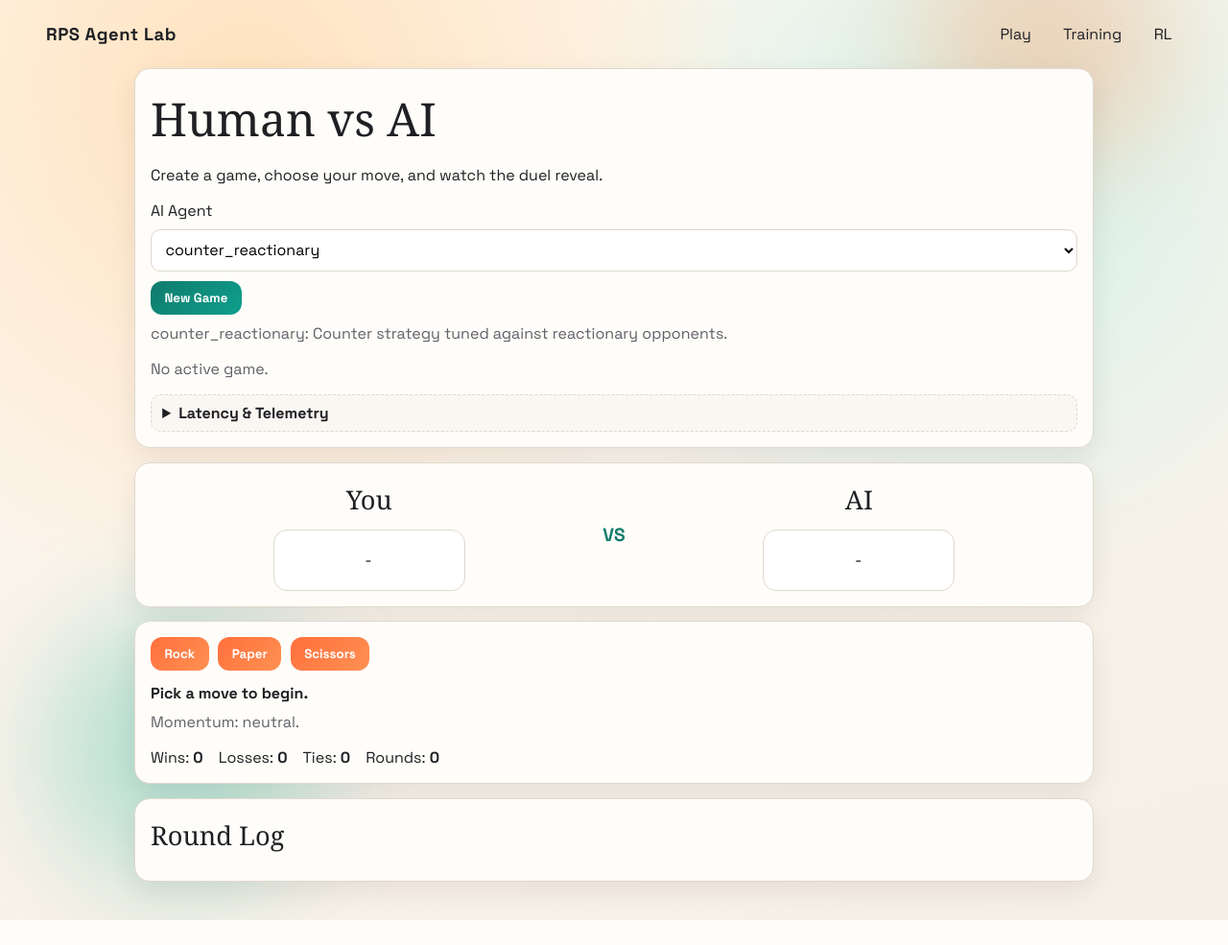
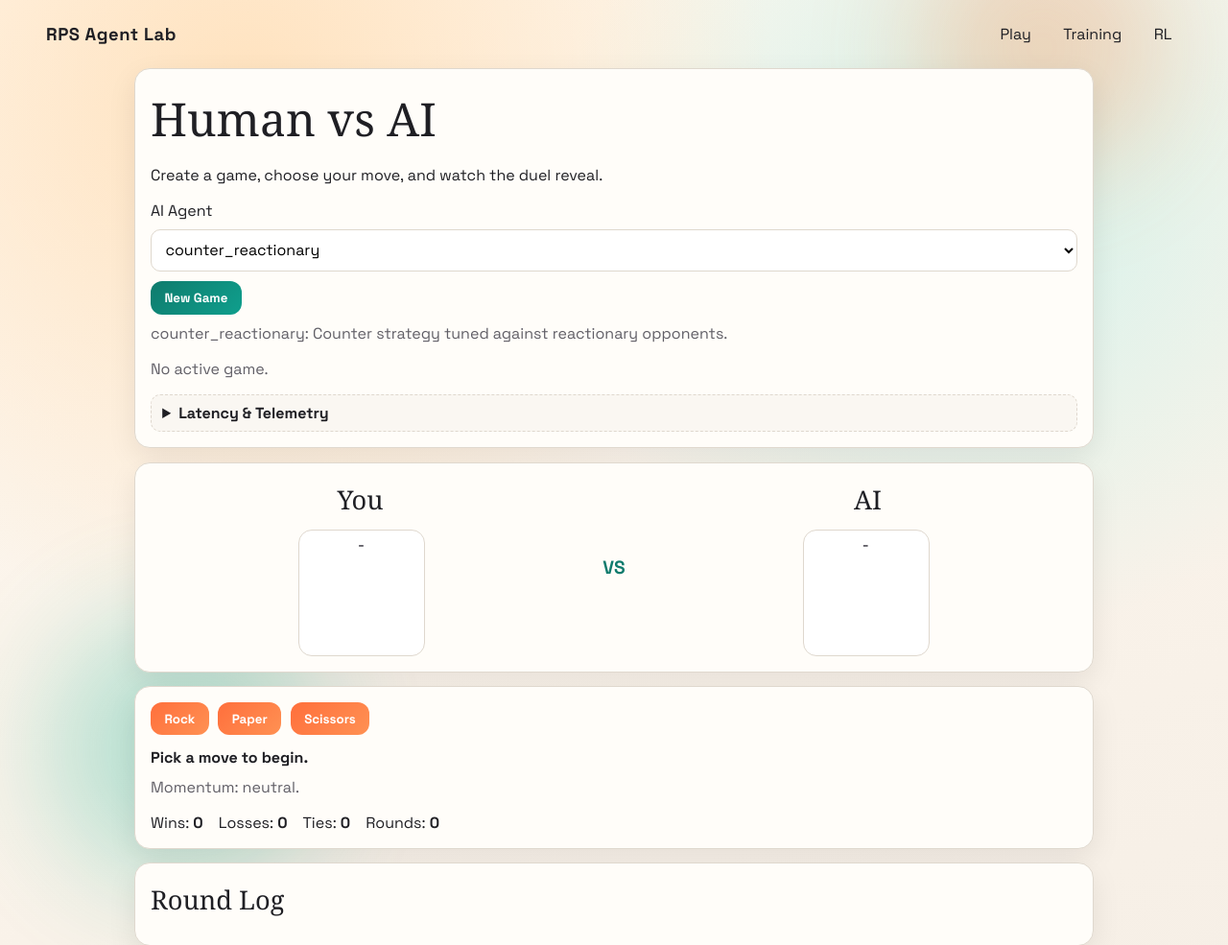
Before and after one commit to davidabelin/rps, a Flask app: page /play in a window 1280 px wide. Shown: the top 985 px of the page at 96% size. Before the commit the page ends 959 px from the top, so only its background shows below. Run offline with Flask 3, Linux system fonts and the light colour scheme; data that the repository does not hold is empty; some web fonts are replaced.

Commit message:
Enhance game UI with history tracking and clash effects; update player and AI action displays

```diff
--- a/rps_web/static/css/theme.css
+++ b/rps_web/static/css/theme.css
@@ -224,6 +224,58 @@ input[type="number"] {
   text-align: center;
 }
 
+.fighter-lane {
+  display: flex;
+  align-items: center;
+  justify-content: center;
+  gap: 0.2rem;
+  min-height: 132px;
+}
+
+.fighter-lane-player {
+  justify-content: flex-end;
+}
+
+.fighter-lane-ai {
+  justify-content: flex-start;
+}
+
+.history-strip {
+  display: flex;
+  align-items: center;
+  min-height: 72px;
+  max-width: 280px;
+}
+
+.history-strip.player {
+  flex-direction: row-reverse;
+  justify-content: flex-start;
+}
+
+.history-strip.ai {
+  justify-content: flex-start;
+}
+
+.history-icon {
+  width: 58px;
+  height: 58px;
+  border-radius: 12px;
+  border: 1px solid rgba(223, 216, 206, 0.75);
+  background: rgba(255, 255, 255, 0.86);
+  box-shadow: 0 4px 12px rgba(22, 18, 12, 0.08);
+  margin-inline-start: -14px;
+  transition: transform 220ms ease, opacity 220ms ease;
+  overflow: hidden;
+}
+
+.history-strip .history-icon:first-child {
+  margin-inline-start: 0;
+}
+
+.history-icon.latest {
+  box-shadow: 0 6px 18px rgba(15, 123, 109, 0.18);
+}
+
 .action-chip {
   margin: 0 auto;
   width: min(200px, 100%);
@@ -243,6 +295,23 @@ input[type="number"] {
   transform: translateY(-3px) scale(1.02);
 }
 
+.icon-chip {
+  width: 132px;
+  max-width: 132px;
+  height: 132px;
+  padding: 0.25rem;
+}
+
+.gesture-svg {
+  width: 100%;
+  height: 100%;
+}
+
+.idle-mark {
+  font-size: 1.8rem;
+  line-height: 1;
+}
+
 .action-chip.idle {
   color: var(--muted);
 }
@@ -256,6 +325,63 @@ input[type="number"] {
   font-weight: 700;
   font-size: 1.2rem;
   color: var(--accent);
+}
+
+.versus-wrap {
+  position: relative;
+  display: grid;
+  place-items: center;
+  min-width: 60px;
+}
+
+.clash-fx {
+  position: absolute;
+  width: 74px;
+  height: 74px;
+  border-radius: 999px;
+  border: 3px solid rgba(255, 111, 60, 0.75);
+  box-shadow: 0 0 0 0 rgba(255, 111, 60, 0.45);
+  opacity: 0;
+  pointer-events: none;
+}
+
+.clash-fx.active {
+  animation: clashRing 420ms ease-out 1;
+}
+
+.action-chip.winner-flash {
+  animation: winnerFlash 240ms ease-in-out 2;
+}
+
+@keyframes clashRing {
+  0% {
+    opacity: 0;
+    transform: scale(0.4);
+    box-shadow: 0 0 0 0 rgba(255, 111, 60, 0.5);
+  }
+  20% {
+    opacity: 1;
+  }
+  100% {
+    opacity: 0;
+    transform: scale(1.35);
+    box-shadow: 0 0 0 20px rgba(255, 111, 60, 0);
+  }
+}
+
+@keyframes winnerFlash {
+  0% {
+    transform: translateY(0) scale(1);
+    filter: brightness(1);
+  }
+  40% {
+    transform: translateY(-4px) scale(1.08);
+    filter: brightness(1.2);
+  }
+  100% {
+    transform: translateY(0) scale(1);
+    filter: brightness(1);
+  }
 }
 
 .outcome {
@@ -461,6 +587,31 @@ input[type="number"] {
     text-align: center;
   }
 
+  .fighter-lane {
+    justify-content: center;
+  }
+
+  .fighter-lane-player,
+  .fighter-lane-ai {
+    justify-content: center;
+  }
+
+  .history-strip {
+    max-width: 180px;
+  }
+
+  .history-icon {
+    width: 42px;
+    height: 42px;
+    margin-inline-start: -10px;
+  }
+
+  .icon-chip {
+    width: 104px;
+    height: 104px;
+    max-width: 104px;
+  }
+
   .train-form {
     grid-template-columns: 1fr;
   }
--- a/rps_web/static/js/play.js
+++ b/rps_web/static/js/play.js
@@ -9,8 +9,11 @@
   const latencyTelemetryToggle = document.getElementById("latencyTelemetryToggle");
   const latencyDebugToggle = document.getElementById("latencyDebugToggle");
   const momentumStatus = document.getElementById("momentumStatus");
+  const clashFx = document.getElementById("clashFx");
   const playerActionEl = document.getElementById("playerAction");
   const aiActionEl = document.getElementById("aiAction");
+  const playerHistoryEl = document.getElementById("playerHistory");
+  const aiHistoryEl = document.getElementById("aiHistory");
   const outcomeBanner = document.getElementById("outcomeBanner");
   const winsEl = document.getElementById("wins");
   const lossesEl = document.getElementById("losses");
@@ -27,10 +30,15 @@
   let activeModelSummary = "none";
   let latencyTelemetryEnabled = false;
   let latencyDebugEnabled = false;
+  let playerHistoryTokens = [];
+  let aiHistoryTokens = [];
+  let currentPlayerToken = null;
+  let currentAiToken = null;
   const hiddenAgents = new Set(["rock", "paper", "scissors", "copy_opponent"]);
   const agentDisplayNames = {
     statistical: "frequency",
   };
+  const historyOpacities = [1.0, 1.0, 1.0, 1.0, 0.75, 0.5, 0.25, 0.125];
 
   function displayAgentName(name) {
     return agentDisplayNames[name] || name;
@@ -57,6 +65,143 @@
     gameStatus.textContent = message;
   }
 
+  function normalizeToken(value) {
+    return String(value || "").trim().toLowerCase();
+  }
+
+  function handPartsForToken(token) {
+    const key = normalizeToken(token);
+    const finger = (x, y, h) => `<rect x="${x}" y="${y}" width="12" height="${h}" rx="6" ry="6" fill="#ffe4a9" stroke="#2a2a2d" stroke-width="2.2"/>`;
+    const knuckle = (cx, cy, r = 5.8) => `<circle cx="${cx}" cy="${cy}" r="${r}" fill="#ffe4a9" stroke="#2a2a2d" stroke-width="2.1"/>`;
+    if (key === "paper") {
+      return [finger(34, 12, 45), finger(46, 10, 48), finger(58, 10, 48), finger(70, 13, 44)].join("");
+    }
+    if (key === "scissors") {
+      return [
+        finger(44, 10, 50),
+        `<rect x="57" y="9" width="12" height="49" rx="6" ry="6" transform="rotate(8 63 34)" fill="#ffe4a9" stroke="#2a2a2d" stroke-width="2.2"/>`,
+        knuckle(74, 46, 6),
+        knuckle(83, 52, 5),
+      ].join("");
+    }
+    if (key === "one") {
+      return [finger(52, 10, 50), knuckle(42, 46, 6), knuckle(60, 46, 6), knuckle(73, 48, 5)].join("");
+    }
+    if (key === "two") {
+      return [finger(45, 10, 49), finger(58, 10, 49), knuckle(74, 47, 5.7), knuckle(83, 52, 4.8)].join("");
+    }
+    if (key === "three") {
+      return [finger(38, 11, 47), finger(51, 10, 49), finger(64, 12, 46), knuckle(80, 49, 4.8)].join("");
+    }
+    return [knuckle(40, 42), knuckle(52, 40), knuckle(64, 40), knuckle(76, 42), knuckle(84, 49, 4.8)].join("");
+  }
+
+  function buildHandSvg(token, options) {
+    const opts = options || {};
+    const mirrorTransform = opts.mirror ? ' transform="translate(120 0) scale(-1 1)"' : "";
+    const parts = handPartsForToken(token);
+    return `
+      <svg viewBox="0 0 120 120" class="gesture-svg" role="img" aria-label="${normalizeToken(token)} hand sign">
+        <g${mirrorTransform}>
+          <rect x="21" y="78" width="78" height="30" rx="8" ry="8" fill="#3f6fd1" stroke="#1f2b5f" stroke-width="2.2"/>
+          <rect x="23" y="73" width="74" height="10" rx="6" ry="6" fill="#f8d447" stroke="#9a7d12" stroke-width="1.6"/>
+          <rect x="33" y="44" width="54" height="47" rx="18" ry="18" fill="#ffe4a9" stroke="#2a2a2d" stroke-width="2.5"/>
+          <rect x="20" y="58" width="20" height="28" rx="10" ry="10" transform="rotate(-26 20 58)" fill="#ffe4a9" stroke="#2a2a2d" stroke-width="2.4"/>
+          ${parts}
+        </g>
+      </svg>
+    `;
+  }
+
+  function resetActionChip(element) {
+    element.innerHTML = '<span class="idle-mark">-</span>';
+    element.classList.add("idle");
+    element.classList.remove("pending");
+    element.classList.remove("reveal");
+    element.classList.remove("winner-flash");
+  }
+
+  function setActionChipIcon(element, token, mirror) {
+    element.innerHTML = buildHandSvg(token, { mirror });
+    element.classList.remove("idle");
+  }
+
+  function renderHistoryLane(target, tokens, mirror) {
+    target.innerHTML = "";
+    tokens.slice(0, 8).forEach((token, index) => {
+      const icon = document.createElement("div");
+      icon.className = "history-icon";
+      if (index === 0) {
+        icon.classList.add("latest");
+      }
+      icon.style.opacity = String(historyOpacities[index] !== undefined ? historyOpacities[index] : 0.1);
+      const arcDrop = index <= 3 ? 0 : (index - 3) * 3;
+      icon.style.transform = `translateY(${arcDrop}px)`;
+      icon.innerHTML = buildHandSvg(token, { mirror });
+      target.appendChild(icon);
+    });
+  }
+
+  function renderHistories() {
+    renderHistoryLane(playerHistoryEl, playerHistoryTokens, false);
+    renderHistoryLane(aiHistoryEl, aiHistoryTokens, true);
+  }
+
+  function archiveCurrentCenter() {
+    if (!currentPlayerToken || !currentAiToken) {
+      return;
+    }
+    playerHistoryTokens.unshift(currentPlayerToken);
+    aiHistoryTokens.unshift(currentAiToken);
+    playerHistoryTokens = playerHistoryTokens.slice(0, 8);
+    aiHistoryTokens = aiHistoryTokens.slice(0, 8);
+    renderHistories();
+  }
+
+  function triggerClash() {
+    if (!clashFx) {
+      return;
+    }
+    clashFx.classList.remove("active");
+    void clashFx.offsetWidth;
+    clashFx.classList.add("active");
+  }
+
+  function triggerWinnerFlash(element) {
+    element.classList.remove("winner-flash");
+    void element.offsetWidth;
+    element.classList.add("winner-flash");
+    window.setTimeout(() => {
+      element.classList.remove("winner-flash");
+    }, 520);
+  }
+
+  function startCountdown() {
+    const sequence = ["one", "two", "three"];
+    let index = 0;
+    let active = true;
+    let timerId = null;
+    const tick = () => {
+      if (!active) {
+        return;
+      }
+      const token = sequence[Math.min(index, sequence.length - 1)];
+      setActionChipIcon(playerActionEl, token, false);
+      setActionChipIcon(aiActionEl, token, true);
+      index += 1;
+      if (index < sequence.length) {
+        timerId = window.setTimeout(tick, 170);
+      }
+    };
+    tick();
+    return () => {
+      active = false;
+      if (timerId) {
+        window.clearTimeout(timerId);
+      }
+    };
+  }
+
   function setOutcome(text, kind) {
     outcomeBanner.textContent = text;
     outcomeBanner.classList.remove("win", "loss", "tie", "pending");
@@ -74,8 +219,9 @@
   }
 
   function animateAction(element, value) {
-    element.textContent = value.toUpperCase();
-    element.classList.remove("idle");
+    const token = normalizeToken(value);
+    const mirror = element === aiActionEl;
+    setActionChipIcon(element, token, mirror);
     element.classList.remove("pending");
     element.classList.remove("reveal");
     window.requestAnimationFrame(() => {
@@ -234,14 +380,15 @@
       currentGame = body.game;
       currentStreakSign = 0;
       currentStreakCount = 0;
+      currentPlayerToken = null;
+      currentAiToken = null;
+      playerHistoryTokens = [];
+      aiHistoryTokens = [];
+      renderHistories();
       updateScore(currentGame);
       roundLog.innerHTML = "";
-      playerActionEl.textContent = "-";
-      aiActionEl.textContent = "-";
-      playerActionEl.classList.add("idle");
-      aiActionEl.classList.add("idle");
-      playerActionEl.classList.remove("pending");
-      aiActionEl.classList.remove("pending");
+      resetActionChip(playerActionEl);
+      resetActionChip(aiActionEl);
       setOutcome("Game ready. Make your move.", null);
       momentumStatus.textContent = "Momentum: neutral.";
       setStatus(`Game ${currentGame.game_id} using ${currentGame.agent_name}`);
@@ -263,9 +410,8 @@
     setRoundInteractionEnabled(false);
     setOutcome("AI thinking...", null);
     outcomeBanner.classList.add("pending");
-    animateAction(playerActionEl, action);
-    aiActionEl.textContent = "...";
-    aiActionEl.classList.remove("idle");
+    const stopCountdown = startCountdown();
+    playerActionEl.classList.add("pending");
     aiActionEl.classList.add("pending");
     const startedAt = window.performance.now();
     try {
@@ -293,20 +439,28 @@
         latencyStatus.textContent = `Last round latency: ${elapsedMs} ms`;
       }
       if (!response.ok) {
+        stopCountdown();
         setStatus(`Round error: ${body.error || "unknown error"}`);
         setOutcome("Round failed. Try again.", null);
         playerActionEl.classList.remove("pending");
         aiActionEl.classList.remove("pending");
         return;
       }
+      stopCountdown();
+      archiveCurrentCenter();
       currentGame = body.game;
       updateScore(currentGame);
       animateAction(playerActionEl, body.round.player_action_name);
       animateAction(aiActionEl, body.round.ai_action_name);
+      currentPlayerToken = normalizeToken(body.round.player_action_name);
+      currentAiToken = normalizeToken(body.round.ai_action_name);
+      triggerClash();
       if (body.round.outcome === "player") {
         setOutcome("You win this round.", "win");
+        triggerWinnerFlash(playerActionEl);
       } else if (body.round.outcome === "ai") {
         setOutcome("AI wins this round.", "loss");
+        triggerWinnerFlash(aiActionEl);
       } else {
         setOutcome("Tie round.", "tie");
       }
@@ -324,11 +478,17 @@
         });
       }
     } catch (err) {
+      stopCountdown();
       const isTimeout = err && String(err.name || "").toLowerCase() === "aborterror";
       setStatus(`Round error: ${isTimeout ? "request timed out" : String(err)}`);
       setOutcome("Round failed. Try again.", null);
-      playerActionEl.classList.remove("pending");
-      aiActionEl.classList.remove("pending");
+      if (currentPlayerToken && currentAiToken) {
+        setActionChipIcon(playerActionEl, currentPlayerToken, false);
+        setActionChipIcon(aiActionEl, currentAiToken, true);
+      } else {
+        resetActionChip(playerActionEl);
+        resetActionChip(aiActionEl);
+      }
     } finally {
       setRoundInteractionEnabled(true);
     }
--- a/rps_web/templates/pages/play.html
+++ b/rps_web/templates/pages/play.html
@@ -25,12 +25,21 @@
   <div class="arena panel">
     <div class="fighter">
       <h2>You</h2>
-      <div id="playerAction" class="action-chip idle">-</div>
+      <div class="fighter-lane fighter-lane-player">
+        <div id="playerHistory" class="history-strip player"></div>
+        <div id="playerAction" class="action-chip icon-chip idle">-</div>
+      </div>
     </div>
-    <div class="versus">VS</div>
+    <div class="versus-wrap">
+      <div class="versus">VS</div>
+      <div id="clashFx" class="clash-fx"></div>
+    </div>
     <div class="fighter">
       <h2>AI</h2>
-      <div id="aiAction" class="action-chip idle">-</div>
+      <div class="fighter-lane fighter-lane-ai">
+        <div id="aiAction" class="action-chip icon-chip idle">-</div>
+        <div id="aiHistory" class="history-strip ai"></div>
+      </div>
     </div>
   </div>
 
```
